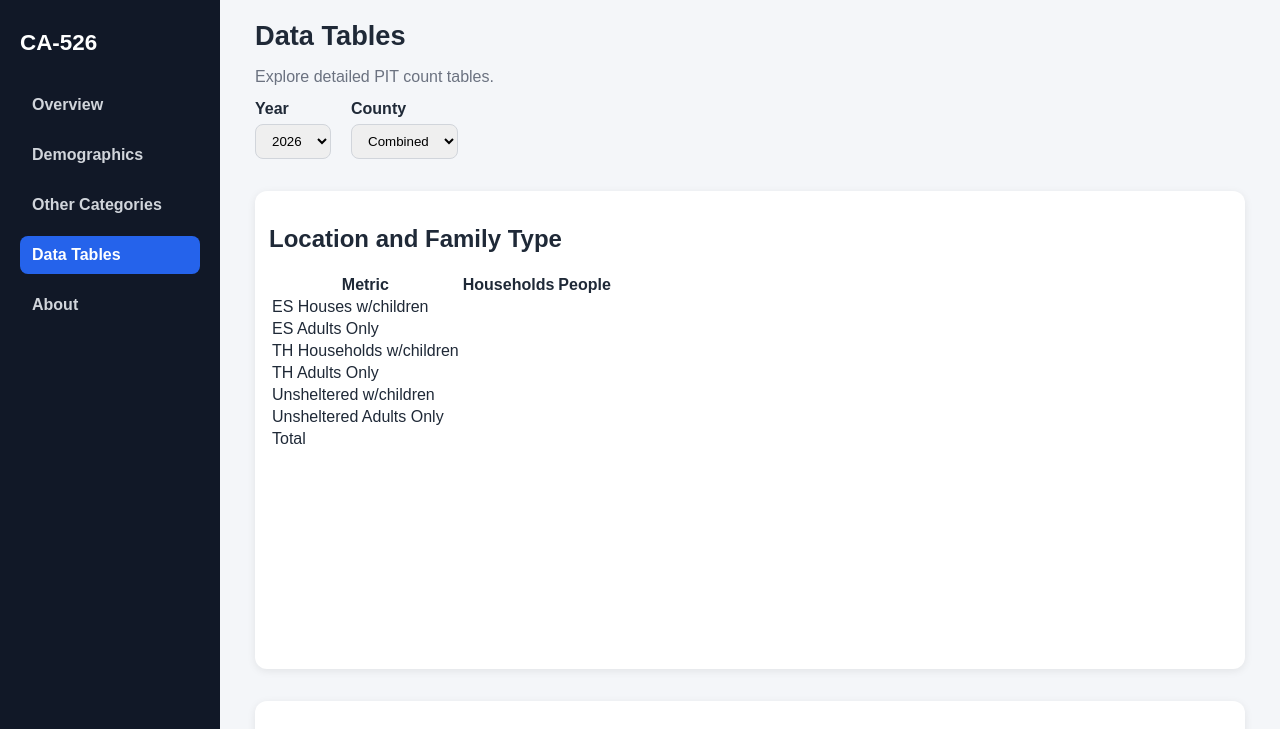
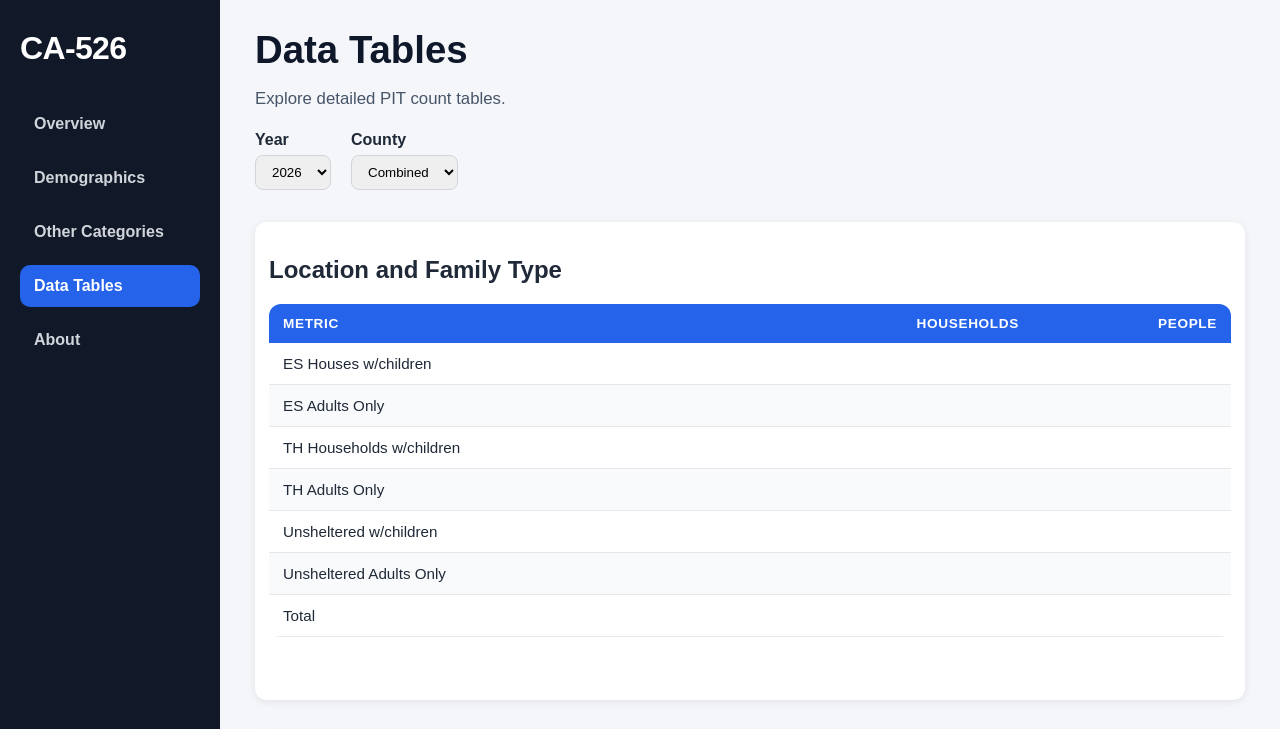
Before and after one commit to erichanaway/coc-pit-dashboard, a website built with Vite: page index.html in a window 1280 px wide. Both pictures are taken after a click on the link "Data Tables". Shown: the top 729 px of the page. Built offline with nearby package versions, Linux system fonts and the light colour scheme; files whose address does not match are found by name; what xlsx would draw is missing.

Commit message:
Dashboard cleanup

```diff
--- a/src/style.css
+++ b/src/style.css
@@ -6,18 +6,21 @@ body {
 }
 
 .dashboard {
-  padding: 20px 35px;
+  padding: 28px 35px;
 }
 
 h1 {
   margin-top: 0;
-  margin-bottom: 6px;
-  font-size: 1.7rem;
+  margin-bottom: 8px;
+  font-size: 2.4rem;
+  font-weight: 800;
+  color: #0f172a;
 }
 
 .subtitle {
-  color: #6b7280;
-  margin-bottom: 14px;
+  color: #475569;
+  margin-bottom: 22px;
+  font-size: 1.05rem;
 }
 
 .card {
@@ -25,10 +28,18 @@ h1 {
   flex-direction: column;
   justify-content: space-between;
   background: white;
-  padding: 14px;
-  border-radius: 12px;
-  box-shadow: 0 2px 8px rgba(0,0,0,0.08);
-  min-height: 90px;
+  padding: 18px;
+  border-radius: 16px;
+  box-shadow: 0 4px 14px rgba(0,0,0,0.08);
+  min-height: 110px;
+  border: 1px solid #e5e7eb;
+  transition: transform 0.2s ease, box-shadow 0.2s ease;
+  cursor: default;
+}
+
+.card:hover {
+  transform: translateY(-3px);
+  box-shadow: 0 8px 20px rgba(0,0,0,0.12);
 }
 
 .controls {
@@ -59,10 +70,11 @@ select {
 }
 
 .card p {
-  font-weight: bold;
-  margin-top: 6px;
+  font-weight: 800;
+  margin-top: 10px;
   margin-bottom: 0;
-  font-size: 2.1rem;
+  font-size: 2.35rem;
+  color: #111827;
 }
 
 .chart-card {
@@ -71,6 +83,12 @@ select {
   border-radius: 12px;
   box-shadow: 0  2px 8px rgba(0,0,0,0.08);
   height: 245px;
+  transition: transform 0.2s ease, box-shadow 0.2s ease;
+}
+
+.chart-card:hover {
+  transform: translateY(-3px);
+  box-shadow: 0 8px 20px rgba(0,0,0,0.12);
 }
 
 .charts-grid {
@@ -81,8 +99,11 @@ select {
 }
 
 .card h3 {
-  font-size: 0.85rem;
-  margin-bottom: 6px;
+  font-size: 0.78rem;
+  margin: 0;
+  color: #6b7280;
+  text-transform: uppercase;
+  letter-spacing: 0.04em;
 }
 
 .chart-card canvas {
@@ -111,8 +132,10 @@ select {
 
 .sidebar h2 {
   margin-top: 0;
-  margin-bottom: 30px;
-  font-size: 1.4rem;
+  margin-bottom: 36px;
+  font-size: 2rem;
+  font-weight: 800;
+  letter-spacing: -0.02em;
 }
 
 .sidebar nav {
@@ -124,9 +147,10 @@ select {
 .sidebar a {
   color: #d1d5db;
   text-decoration: none;
-  padding: 10px 12px;
-  border-radius: 8px;
-  font-weight: bold;
+  padding: 12px 14px;
+  border-radius: 10px;
+  font-weight: 700;
+  transition: background-color 0.2s ease, color 0.2s ease;
 }
 
 .sidebar a:hover,
@@ -142,6 +166,12 @@ select {
   margin-bottom: 24px;
   box-shadow: 0 2px 8px rgba(0,0,0,0.08);
   max-width: 1000px;
+  transition: transform 0.2s ease, box-shadow 0.2s ease;
+}
+
+.about-card:hover {
+  transform: translateY(-3px);
+  box-shadow: 0 8px 20px rgba(0,0,0,0.12);
 }
 
 .about-card h2 {
@@ -202,3 +232,44 @@ select {
 .dashboard #page-content .chart-card {
   margin-top: 2rem;
 }
+
+table {
+  width: 100%;
+  border-collapse: collapse;
+  margin-top: 12px;
+  font-size: 0.95rem;
+  overflow: hidden;
+  border-radius: 12px;
+}
+
+th {
+  background: #2563eb;
+  color: white;
+  text-align: left;
+  padding: 12px 14px;
+  font-size: 0.85rem;
+  text-transform: uppercase;
+  letter-spacing: 0.04rem;
+}
+
+td {
+  padding: 12px 14px;
+  border-bottom: 1px solid #e5e7eb;
+}
+
+tr:nth-child(even) {
+  background: #f8fafc;
+}
+
+td:not(:first-child),
+th:not(:first-child) {
+  text-align: right;
+}
+
+tr {
+  transition: background-color 0.2s ease;
+}
+
+tr:hover {
+  background: #eef2ff;
+}
```
